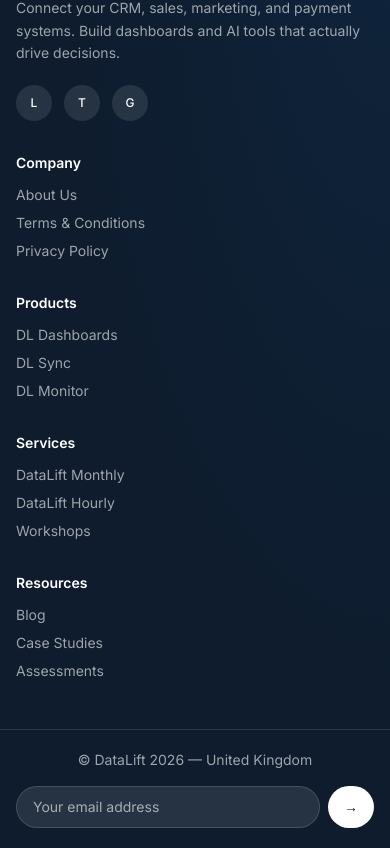
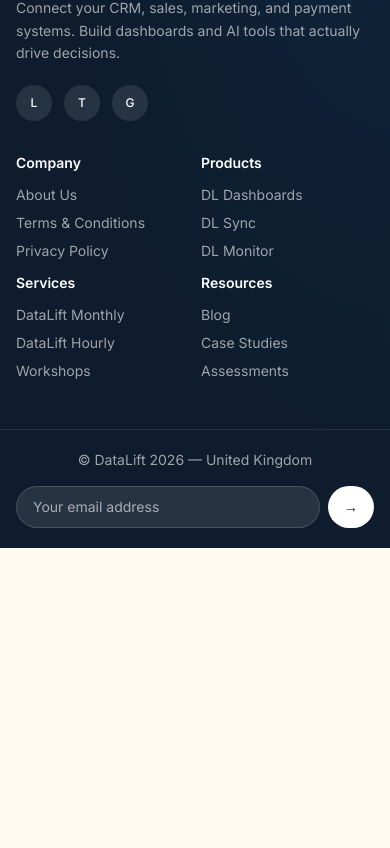
Before and after one commit to mehrdadie/xray-clone, a Next.js app: page /blog in a window 390 px wide. Shown: the part 1320-2168 px from the top of the page. After the commit the page ends 1868 px from the top, so only its background shows below. Built offline with nearby package versions, Linux system fonts and the light colour scheme.

Commit message:
Mobile fixes: smaller tool badges, text-free blog covers, footer grid

```diff
--- a/app/components/SiteFooter.tsx
+++ b/app/components/SiteFooter.tsx
@@ -84,7 +84,7 @@
               ))}
             </div>
           </div>
-          <div className="grid grid-cols-1 sm:grid-cols-2 lg:grid-cols-6 gap-8 md:gap-10 text-sm">
+          <div className="grid grid-cols-2 sm:grid-cols-3 md:grid-cols-4 lg:grid-cols-6 gap-3 sm:gap-4 md:gap-5 text-sm">
             {columns.map((col) => (
               <FooterLinks key={col.title} title={col.title} links={col.links} />
             ))}
--- a/app/page.tsx
+++ b/app/page.tsx
@@ -123,7 +123,7 @@
               <div className="grid grid-cols-1 md:grid-cols-2 gap-8 md:gap-12 items-center">
                 <div className="max-w-xl">
                   <Reveal>
-                    <h1 className="text-4xl sm:text-5xl md:text-6xl lg:text-7xl font-bold tracking-tight leading-[1.05]">
+                    <h1 className="text-5xl sm:text-5xl md:text-6xl lg:text-7xl font-bold tracking-tight leading-[1.05]">
                       Your systems disconnected?
                       <span className="block gradient-text mt-2">Let&apos;s fix that.</span>
                     </h1>
@@ -355,7 +355,7 @@
                         <span className="text-lg font-semibold">{plan.name}</span>
                       </div>
                       <div className="h-40 md:h-44 w-full flex items-center justify-center mt-4">
-                        <img src={plan.image} alt={`DataLift ${plan.name}`} className="h-full w-full object-contain" />
+                        <Image src={plan.image} alt={`DataLift ${plan.name}`} width={400} height={200} className="h-full w-full object-contain" />
                       </div>
                       <p className="mt-5 text-sm md:text-base text-[var(--foreground)]/65">{plan.desc}</p>
                       <ul className="mt-5 md:mt-6 space-y-3">
```
